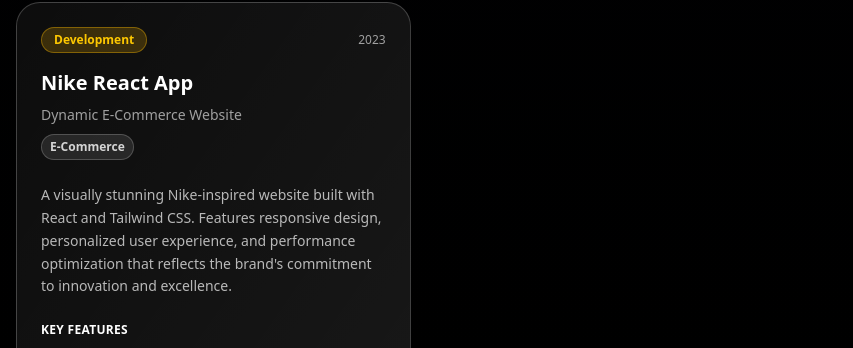
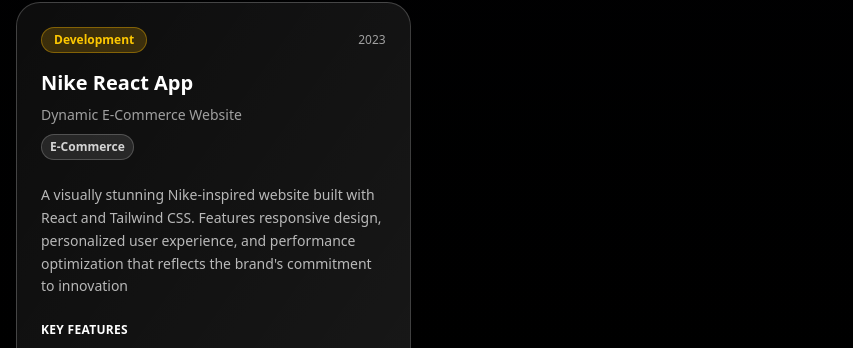
Before and after one commit to Dhuvesh/Portfolio, a React (Vite) app: page / in a window 1280 px wide. Shown: the part 4178-4526 px from the top of the page, without its empty margins (0-853 px from the left). Built offline with nearby package versions, Linux system fonts and the light colour scheme.

Commit message:
update description

```diff
--- a/src/App.jsx
+++ b/src/App.jsx
@@ -975,7 +975,7 @@
       title: "Nike React App",
       subtitle: "Dynamic E-Commerce Website",
       description:
-    "A visually stunning Nike-inspired website built with React and Tailwind CSS. Features responsive design, personalized user experience, and performance optimization that reflects the brand's commitment to innovation and excellence.",
+        "A visually stunning Nike-inspired website built with React and Tailwind CSS. Features responsive design, personalized user experience, and performance optimization that reflects the brand's commitment to innovation",
       tech: ["React", "Tailwind CSS"],
       features: [
         "Responsive Design",
```
Lines whose indentation alone changed are shown as unchanged.
